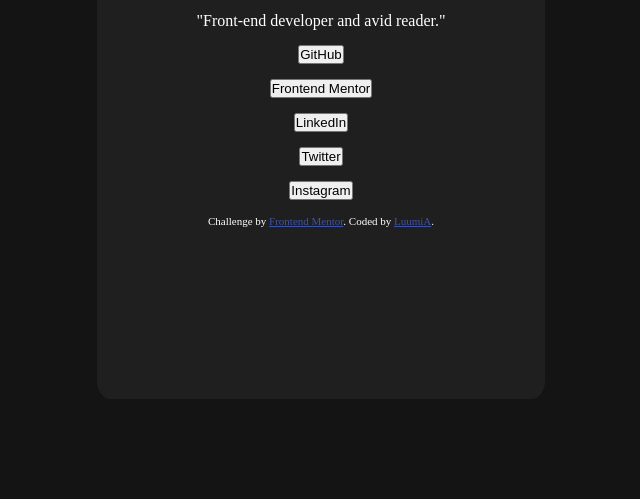
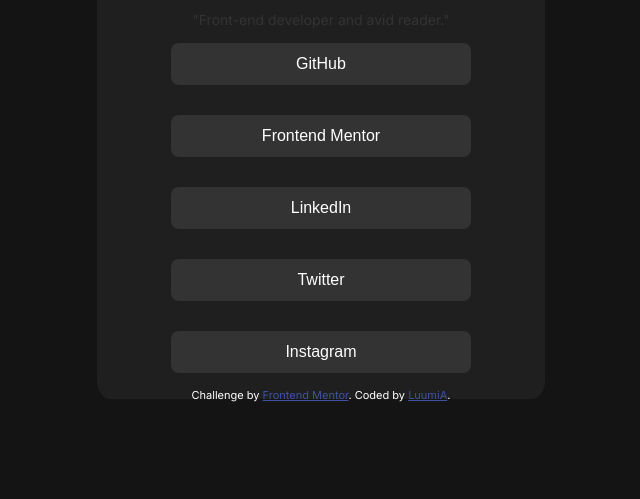
Before and after one commit to LuumiA/social-links-profile-main, a plain HTML site: page index.html in a window 1280 px wide. Shown: the part 301-800 px from the top of the page, without its empty margins (319-959 px from the left). Drawn offline with Linux system fonts and the light colour scheme.

Commit message:
Ajout des style pour les button pour les titre etc

```diff
--- a/style.css
+++ b/style.css
@@ -1,22 +1,20 @@
-/* Reset CSS - Supprime les marges et paddings par défaut */
 * {
   margin: 0;
   padding: 0;
-  box-sizing: border-box; /* Gère les bordures et paddings dans la taille totale */
+  box-sizing: border-box;
 }
 
-/* Applique une largeur pleine sur body et html */
 html,
 body {
-  height: 100%; /* Prend tout l'espace disponible */
+  font-family: "Inter", sans-serif;
+  height: 100%;
   width: 100%;
   background-color: hsl(0, 0%, 8%);
-  display: flex; /* Active Flexbox */
-  justify-content: center; /* Centre horizontalement */
-  align-items: center; /* Centre verticalement */
+  display: flex;
+  justify-content: center;
+  align-items: center;
 }
 
-/* Style pour l'attribution */
 .attribution {
   font-size: 11px;
   text-align: center;
@@ -26,22 +24,64 @@ body {
   color: hsl(228, 45%, 44%);
 }
 
-/* Conteneur principal */
 .main_container {
   background-color: hsl(0, 0%, 12%);
   height: 75%;
   width: 35%;
   border-radius: 3%;
-  color: white; /* Texte en blanc pour qu'il ressorte */
-  padding: 20px; /* Ajoute un espace intérieur */
-  text-align: center; /* Centrer le texte */
+  color: white;
+  padding: 20px;
+  text-align: center;
   display: flex;
-  flex-direction: column; /* Organise les éléments en colonne (ligne par ligne) */
-  align-items: center; /* Centre horizontalement les enfants */
-  gap: 15px; /* Ajoute de l’espace entre les éléments */
+  flex-direction: column;
+  align-items: center;
+  gap: 15px;
 }
 
 img {
   border-radius: 50%;
   height: 15%;
 }
+
+h1 {
+  font-weight: 700;
+}
+
+h2 {
+  font-weight: 600;
+  color: hsl(75, 94%, 57%);
+  font-size: 20px;
+}
+
+p {
+  font-weight: 400;
+  font-size: 14px;
+  color: hsl(0, 0%, 20%);
+}
+
+button {
+  background-color: hsl(0, 0%, 20%);
+  color: white;
+  border: none;
+  border-radius: 8px;
+  padding: 12px 20px;
+  font-size: 16px;
+  cursor: pointer;
+  width: 100%;
+  max-width: 300px;
+  transition: background-color 0.3s ease;
+}
+
+button:hover {
+  background-color: hsl(70, 70%, 50%);
+  color: black;
+}
+
+button:focus {
+  outline: 2px solid hsl(70, 70%, 50%);
+  outline-offset: 2px;
+}
+
+button + button {
+  margin-top: 15px;
+}
```
